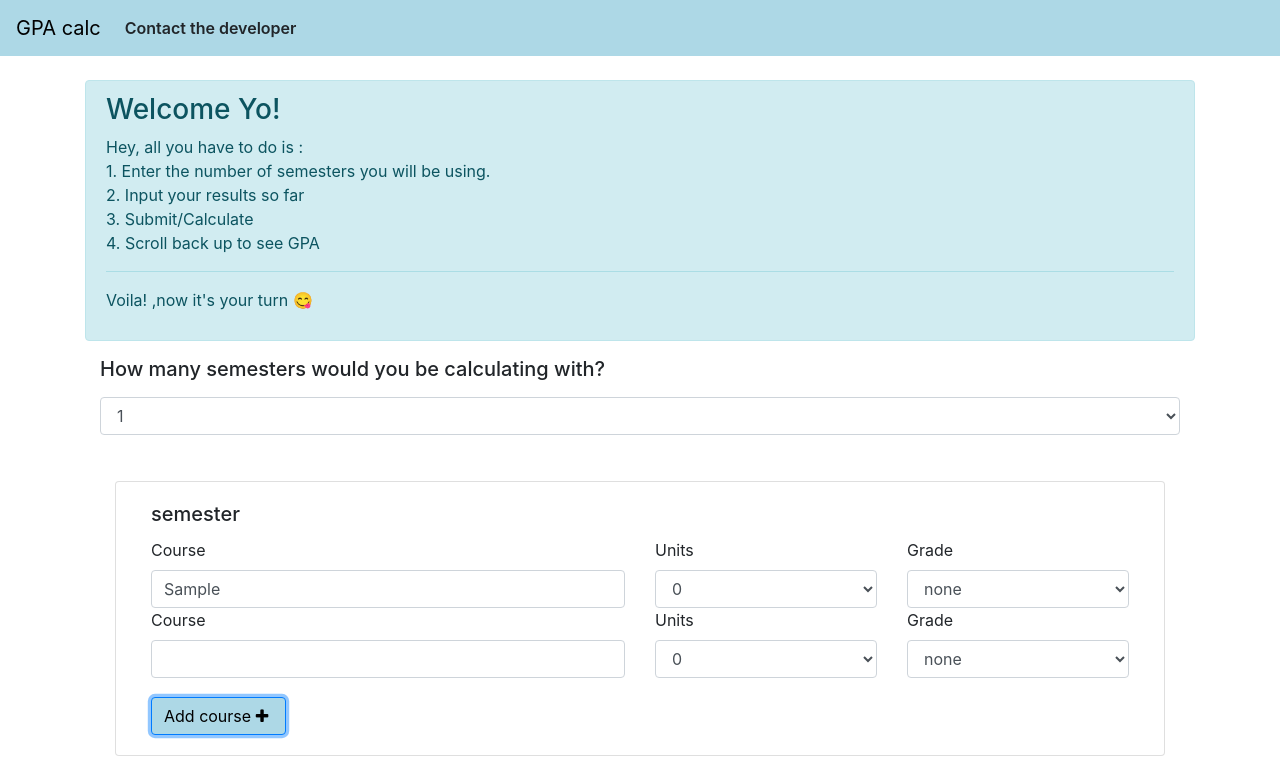
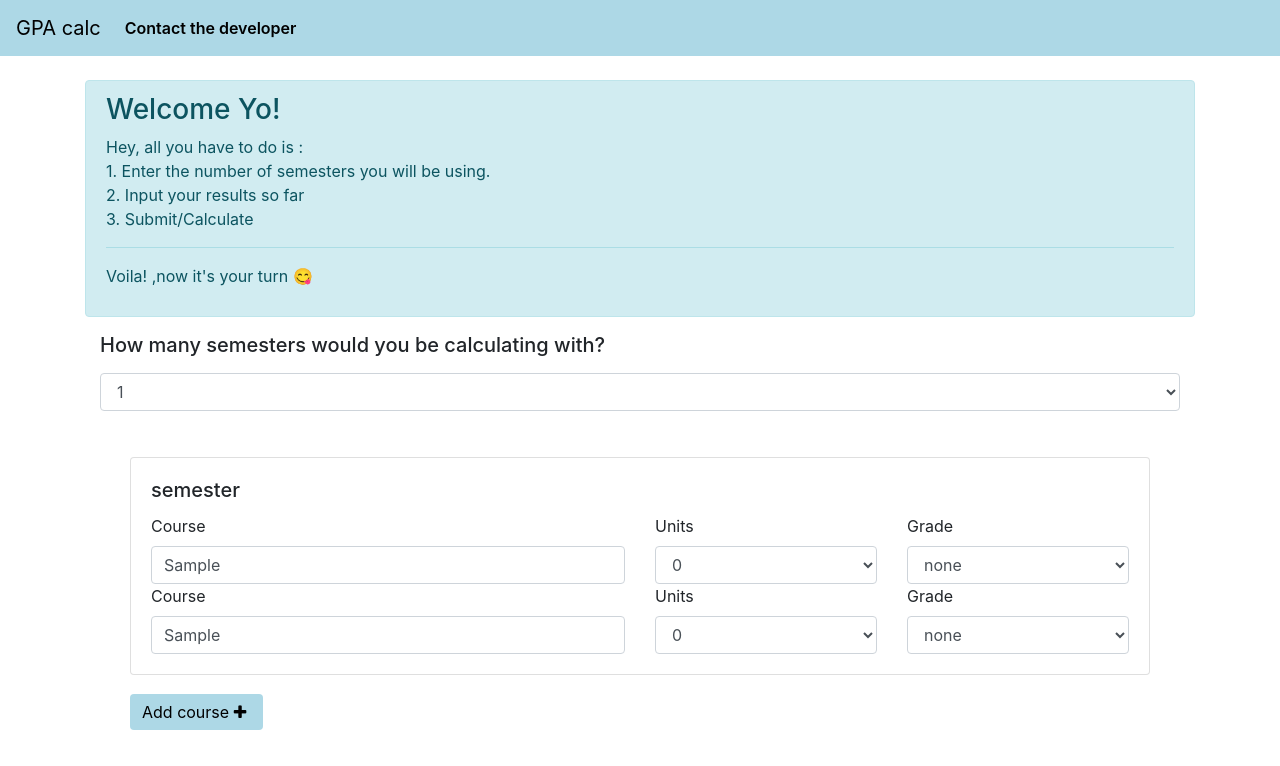
Before and after one commit to Aptcoder/cgpa-calculator, a plain HTML site: page index.html in a window 1280 px wide. Both pictures are taken after typing "Sample" into the empty fields and a click on the button "Add course". Shown: the top 766 px of the page. Drawn offline with nearby package versions, Linux system fonts and the light colour scheme.

Commit message:
make changes to button for smooth ios experience

```diff
--- a/css/style.css
+++ b/css/style.css
@@ -1,10 +1,15 @@
 .navbar{
-    background-color: lightblue;
+    background-color: #add8e6;
 }
 
 .nav-link{
     cursor: pointer;
     font-weight: 600;
+    color: black;
+}
+
+.nav-link:focus,:visited{
+    color: black;
 }
 
 .cgpa{
@@ -20,6 +25,15 @@
     margin-top: 1.2rem;
     background-color: lightblue;
     color: black;
+    border: none;
+}
+
+.btn-add:focus{
+    box-shadow: none !important;
+}
+
+.btn-add:active{
+    box-shadow: none !important;
 }
 
 .ask{
--- a/index.html
+++ b/index.html
@@ -29,7 +29,7 @@
 
     <ul class="navbar-nav">
         <li class="nav-item">
-            <a class="nav-link">Contact the developer</a>
+            <a href="https://api.whatsapp.com/send?phone=+2349023711548&text=&source=&data=" class="nav-link">Contact the developer</a>
         </li>
     </ul>
     </nav>
@@ -41,7 +41,6 @@
         1. Enter the number of semesters you will be using. <br>
         2. Input your results so far <br>
         3. Submit/Calculate <br>
-        4. Scroll back up to see GPA</p>
 
         <hr>
         <p>Voila! ,now it's your turn &#128523</p>
@@ -72,8 +71,8 @@
 
     <div class="container">
         <form action="" id="main-form" >
-            <div class="card semester-item col-sm-12" >
-                <div class="card-body">
+            <div class="semester-item col-sm-12" >
+                <div class="card card-body">
                   <h5 class="card-title">semester</h5>
                         <div class="row course-item">
                             <div class=" col col-sm-6">
@@ -103,8 +102,9 @@
                                 </select>
                             </div>
                         </div>
-                        <button type="button" class="btn btn-add btn-primary">Add course  <i class="fa fa-plus" aria-hidden="true"></i></button>
                 </div>
+
+                    <button type="button" class="btn btn-add btn-primary">Add course  <i class="fa fa-plus" aria-hidden="true"></i></button>
               </div>
 
               <input type="submit" value="calculate" id="form-submit" class="btn-primary btn">
--- a/js/script.js
+++ b/js/script.js
@@ -80,8 +80,11 @@ const courseItem = "<div class= \" col col-sm-6 \">\n<label for=\"course\">Cours
     </div> \
 </div> ` ;
 
-        // let gpa = document.querySelector('.cgpa')
-        // gpa.style.display = 'block';
+        let gpa = document.querySelector('.cgpa')
+        gpa.scrollIntoView({
+            behavior : "smooth",
+            block : "center"
+        })
     }
 
     var form = document.querySelector('#main-form')
@@ -114,14 +117,14 @@ const courseItem = "<div class= \" col col-sm-6 \">\n<label for=\"course\">Cours
         let btn = event.target;
         // get parent element of the button clicked
         let parent = btn.parentElement;
-
         console.log(parent)
+        let card = parent.querySelector('.card-body')
+        console.log(card)
         // create div and add div
-        let div = document.createElement('div')
-        div.classList.add('row')
-        div.classList.add('course-item')
-        div.innerHTML = courseItem;
-        parent.insertBefore(div,btn)
+        // let div = document.createElement('div')
+        let course = document.querySelector('.course-item');
+        let clone = course.cloneNode(true);
+        card.append(clone);
         form = document.querySelector('#main-form')
         form.addEventListener('submit',calculateGpa)
         console.log('course item added')
```
